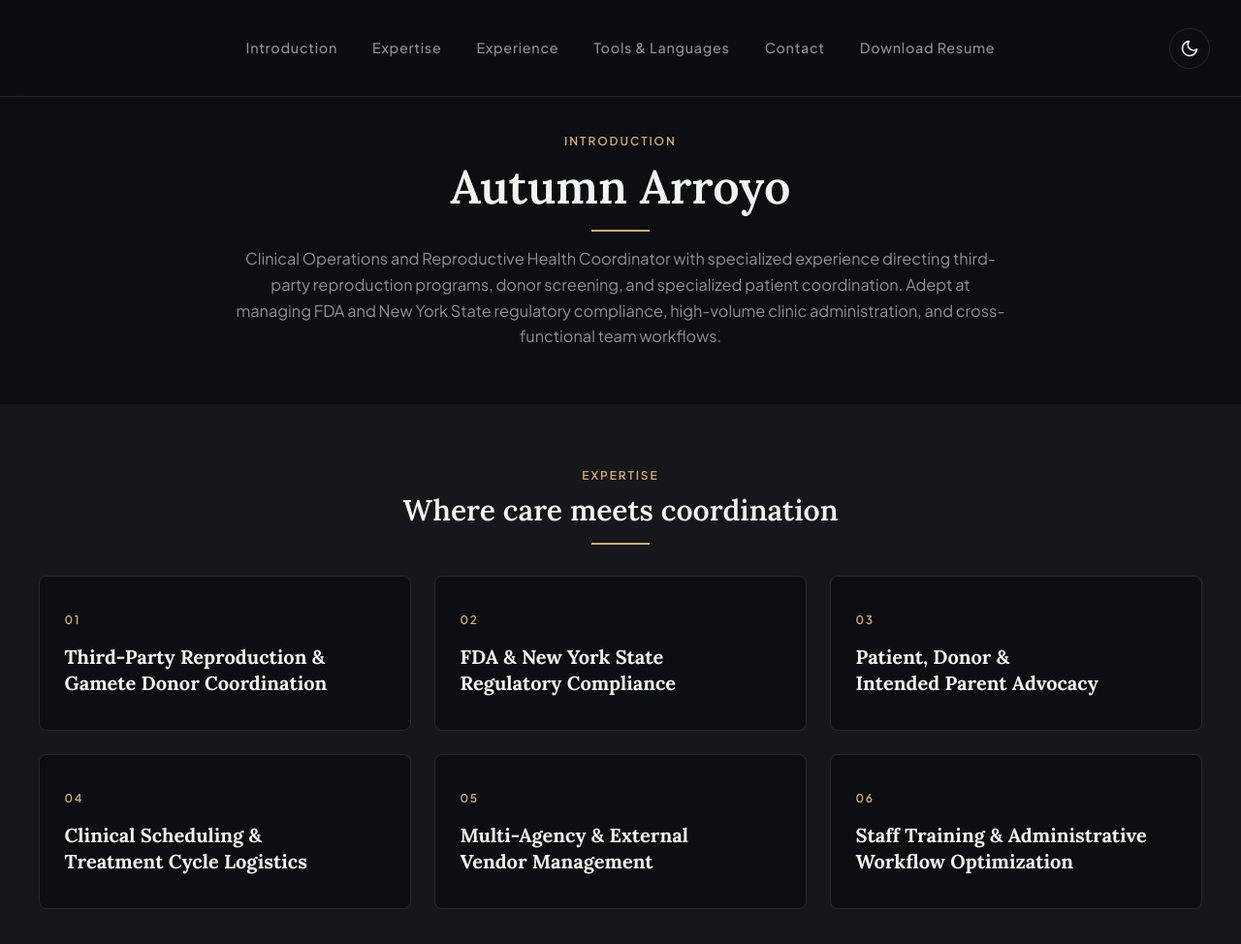
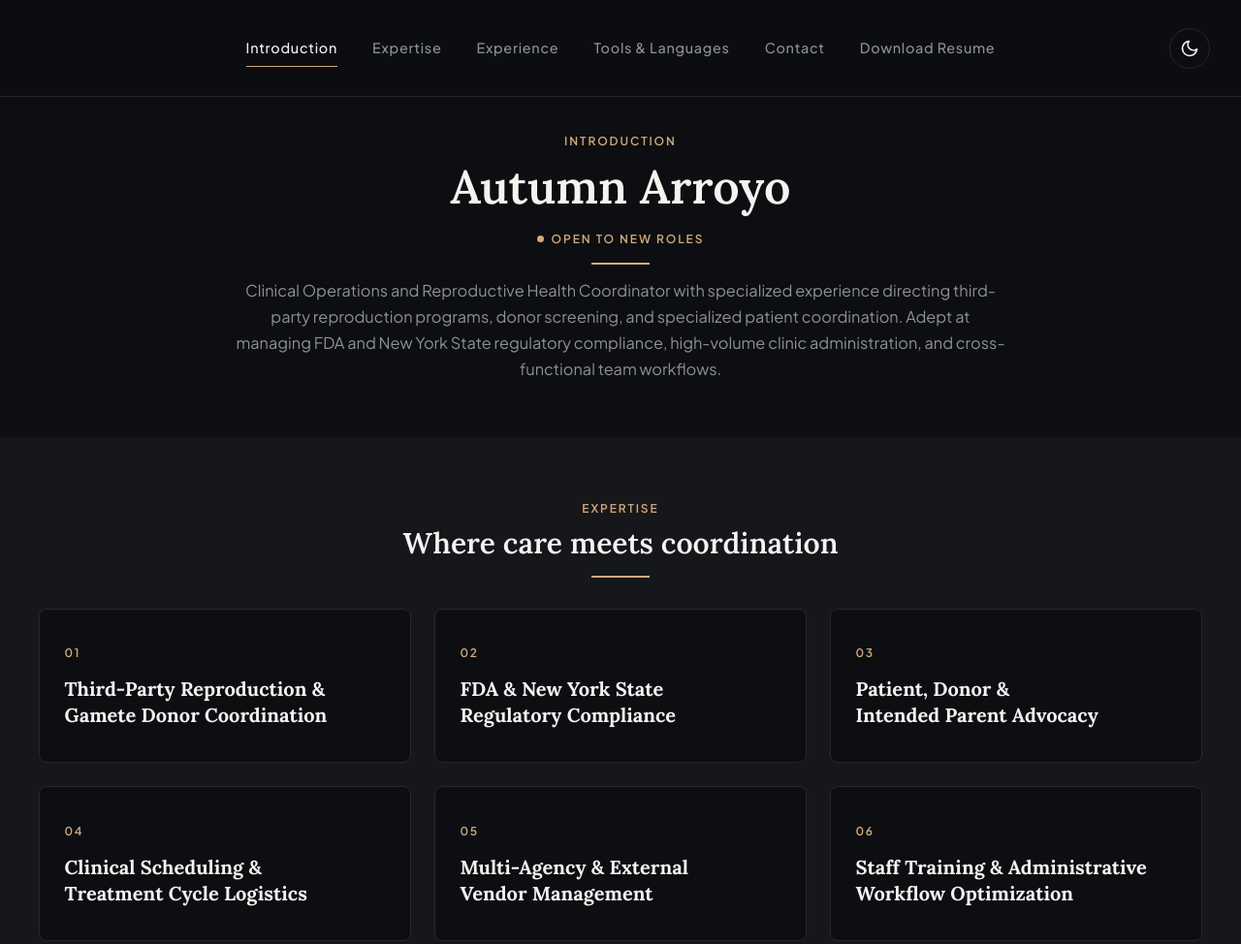
Before and after one commit to mwx-gwx/autumn-resume, a plain HTML site: page index.html in a window 1280 px wide. Shown: the top 974 px of the page at 97% size. Drawn offline with Linux system fonts and the light colour scheme.

Commit message:
Show that Autumn is open to new roles and keep the theme switch working.
Co-authored-by: Cursor <cursoragent@cursor.com>

```diff
--- a/index.html
+++ b/index.html
@@ -3,7 +3,7 @@
 <head>
   <meta charset="utf-8">
   <meta name="viewport" content="width=device-width, initial-scale=1">
-  <title>Autumn Arroyo — Clinical Operations</title>
+  <title>Autumn Arroyo</title>
   <meta name="description" content="Autumn Arroyo, Clinical Operations and Reproductive Health Coordinator in New York.">
   <script>
     try {
@@ -62,6 +62,7 @@
       <div class="hero-grid">
         <div class="hero-copy">
           <h2>Autumn Arroyo</h2>
+          <p class="availability"><span class="availability-dot" aria-hidden="true"></span>Open to new roles</p>
           <p>
             Clinical Operations and Reproductive Health Coordinator with specialized experience directing third-party reproduction programs, donor screening, and specialized patient coordination. Adept at managing FDA and New York State regulatory compliance, high-volume clinic administration, and cross-functional team workflows.
           </p>
@@ -194,6 +195,14 @@
     </div>
   </footer> -->
   <script>
+    const themeButton = document.querySelector("#theme-toggle");
+    themeButton.addEventListener("click", () => {
+      const next = document.documentElement.getAttribute("data-theme") === "light" ? "dark" : "light";
+      document.documentElement.setAttribute("data-theme", next);
+      themeButton.setAttribute("aria-pressed", next === "light" ? "true" : "false");
+      try { localStorage.setItem("resume-theme", next); } catch (e) {}
+    });
+
     const toggle = document.querySelector(".nav-toggle");
     const nav = document.querySelector(".nav-links");
     toggle.addEventListener("click", () => {
@@ -207,7 +216,7 @@
       });
     });
 
-    const sections = [...nav.querySelectorAll("a")].map((link) => document.querySelector(link.getAttribute("href"))).filter(Boolean);
+    const sections = [...nav.querySelectorAll('a[href^="#"]')].map((link) => document.querySelector(link.getAttribute("href"))).filter(Boolean);
     const setActive = (id) => {
       nav.querySelectorAll("a").forEach((link) => {
         link.classList.toggle("active", link.getAttribute("href") === "#" + id);
@@ -221,13 +230,6 @@
       }, { rootMargin: "-45% 0px -45% 0px" });
       sections.forEach((section) => observer.observe(section));
     }
-
-    const themeButton = document.querySelector("#theme-toggle");
-    themeButton.addEventListener("click", () => {
-      const next = document.documentElement.getAttribute("data-theme") === "light" ? "dark" : "light";
-      document.documentElement.setAttribute("data-theme", next);
-      try { localStorage.setItem("resume-theme", next); } catch (e) {}
-    });
   </script>
 </body>
 </html>
--- a/styles.css
+++ b/styles.css
@@ -225,17 +225,39 @@ h1 {
 }
 
 .hero-copy h2 {
-  margin: 0 0 0.9rem;
+  margin: 0;
   font-size: clamp(2.2rem, 4vw, 3rem);
 }
 
-.hero-copy h2::after {
+.hero-copy p.availability {
+  display: block;
+  margin: 0.85rem auto 0.9rem;
+  max-width: none;
+  color: var(--accent);
+  font-size: 0.75rem;
+  font-weight: 600;
+  letter-spacing: 0.16em;
+  text-transform: uppercase;
+  text-align: center;
+}
+
+.hero-copy p.availability::after {
   content: "";
   display: block;
   width: 60px;
   height: 2px;
   margin: 0.9rem auto 0;
   background: var(--accent);
+}
+
+.availability-dot {
+  display: inline-block;
+  width: 7px;
+  height: 7px;
+  margin-right: 0.5rem;
+  border-radius: 50%;
+  background: currentColor;
+  vertical-align: 0.05em;
 }
 
 .hero-copy p {
```
